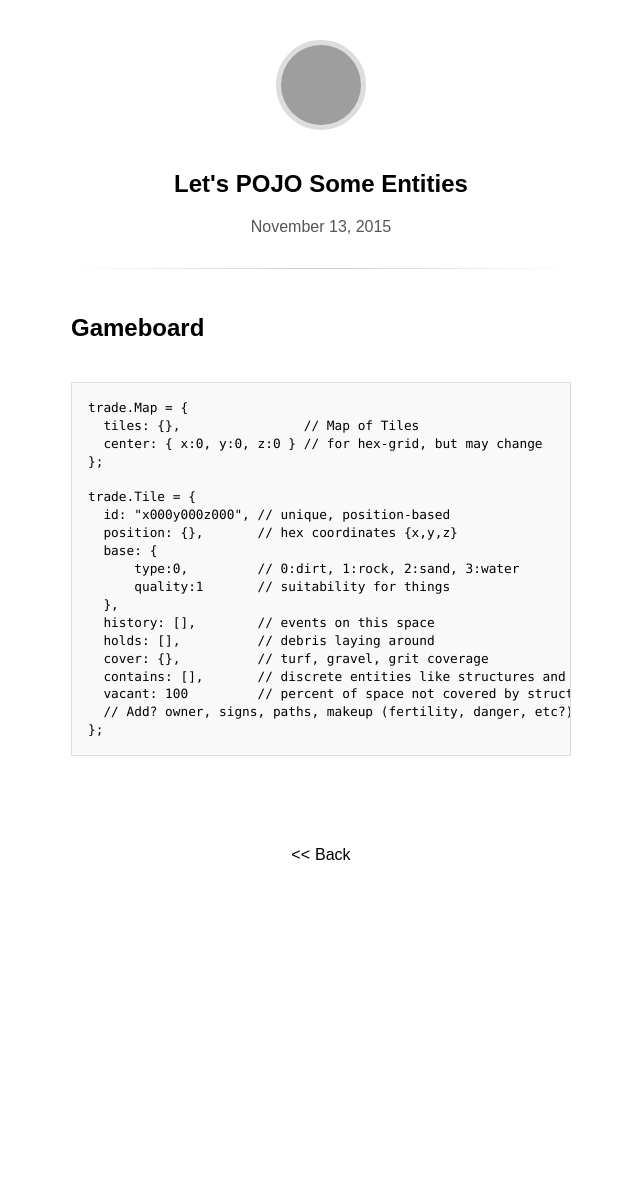
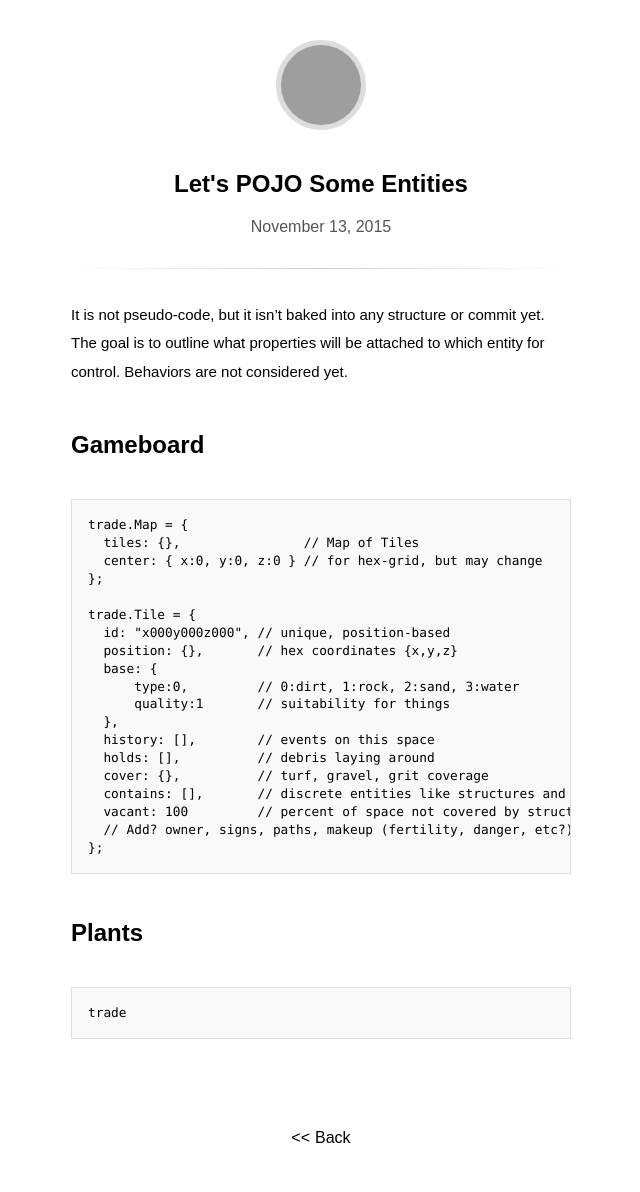
Before and after one commit to cubap/trade, a Jekyll site: the page built from _posts/2015-11-13-lets-pojo-some-entities.md, in a window 1280 px wide. Shown: the whole page, without its empty margins (319-959 px from the left). Built offline with Jekyll 4.4.1, drawn with Linux system fonts in a browser that asks for light colours; some web fonts are replaced; before the commit the page ends 909 px from its top, so only the background shows below that; grey boxes are pictures that could not be loaded.

Commit message:
Update 2015-11-13-lets-pojo-some-entities.md

```diff
--- a/_posts/2015-11-13-lets-pojo-some-entities.md
+++ b/_posts/2015-11-13-lets-pojo-some-entities.md
@@ -3,7 +3,10 @@ title: Let's POJO Some Entities
 published: 2015-11-13 02:51
 ---
 
+It is not pseudo-code, but it isn't baked into any structure or commit yet. The goal is to outline what properties will be attached to which entity for control. Behaviors are not considered yet.
+
 ## Gameboard
+
 ~~~
 trade.Map = {
   tiles: {},                // Map of Tiles
@@ -25,3 +28,9 @@ trade.Tile = {
   // Add? owner, signs, paths, makeup (fertility, danger, etc?)
 };
 ~~~
+
+## Plants
+
+~~~
+trade
+~~~
```
